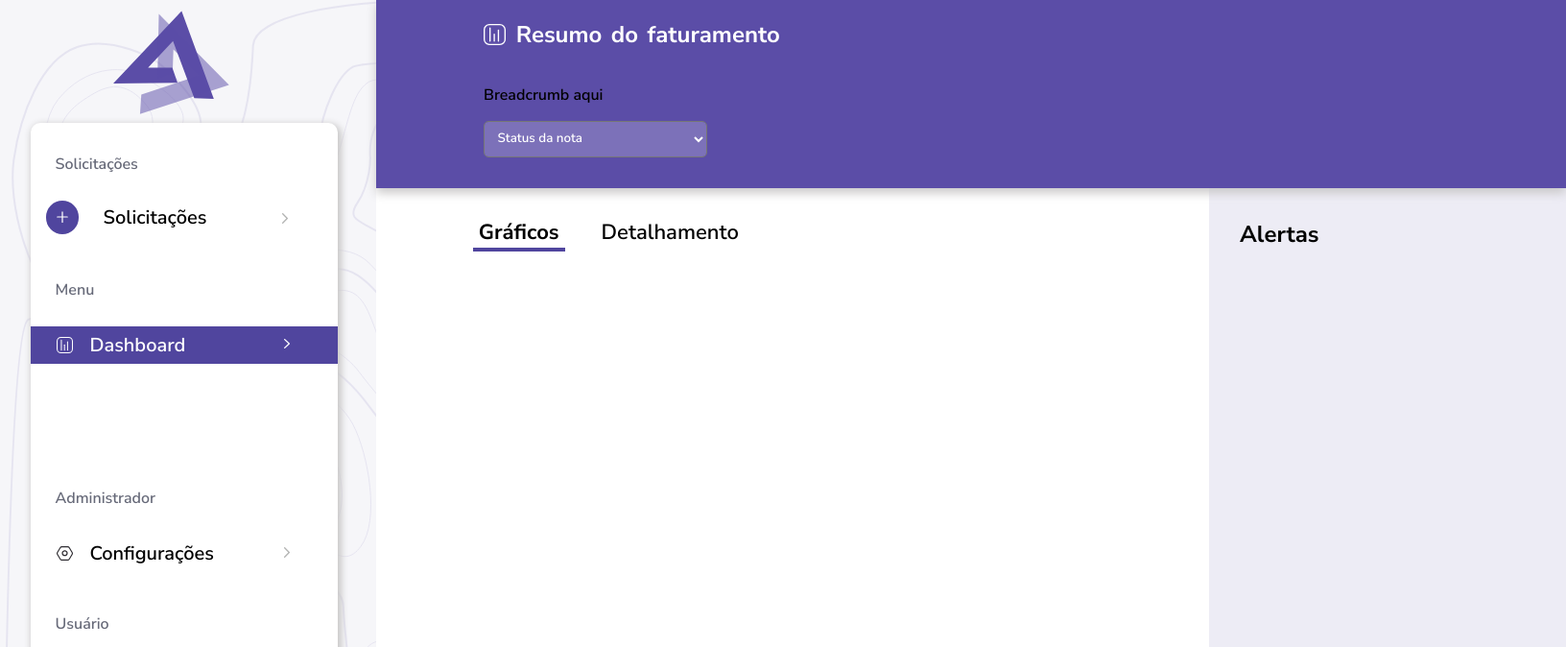
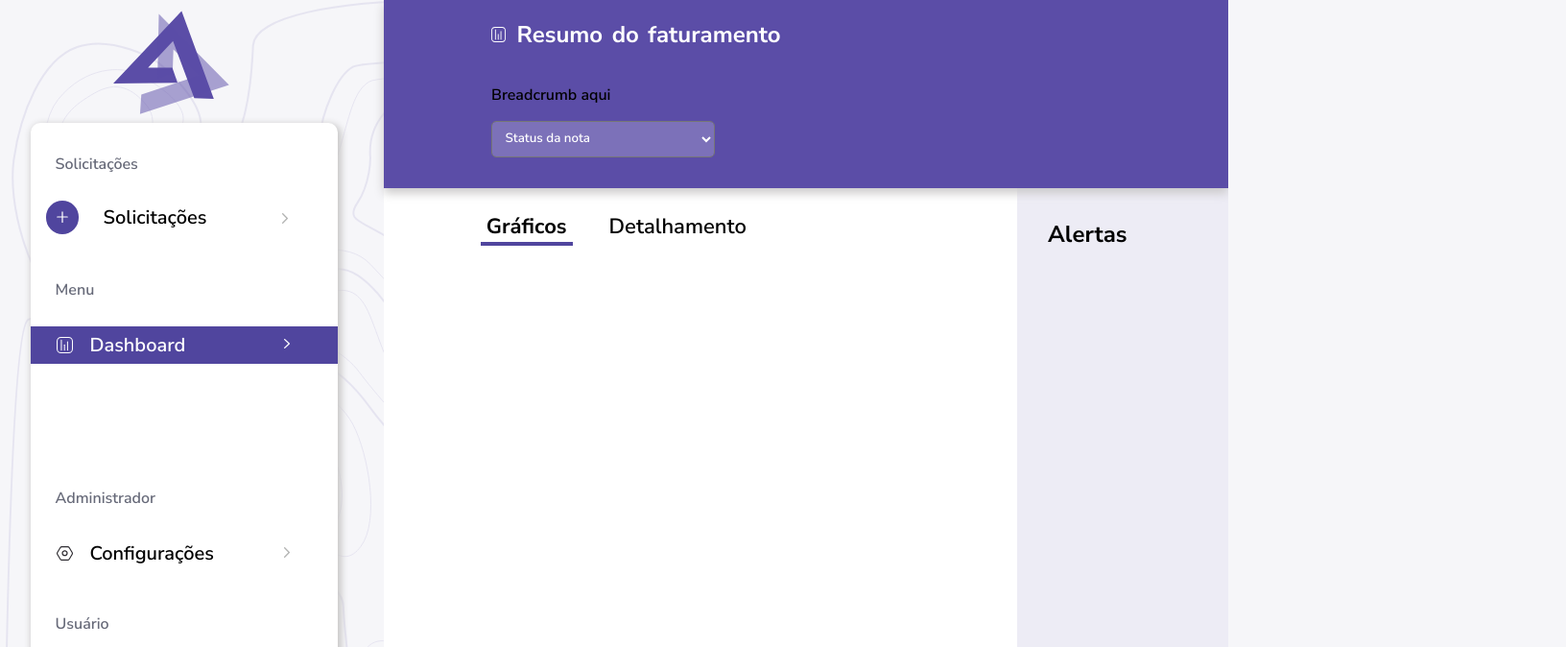
Before and after one commit to gentil-kadson/desafio-front-end, a React (Create React App) app: page /dashboard in a window 1280 px wide. Shown: the top 674 px of the page at 96% size, 1632 px wide, since content can reach past the window. Built offline with nearby package versions, Linux system fonts and the light colour scheme.

Commit message:
fixed responsive problems!

```diff
--- a/src/components/Alert.css
+++ b/src/components/Alert.css
@@ -1,8 +1,5 @@
 #warnings {
-    grid-column-start: 3;
-    grid-column-end: 4;
-    grid-row-start: 1;
-    grid-row-end: 3;
+    grid-area: alerts;
     background: #EDECF5 0% 0% no-repeat padding-box;
 }
 
--- a/src/components/DashboardLogo.module.css
+++ b/src/components/DashboardLogo.module.css
@@ -2,6 +2,7 @@
     width: 8rem;
     height: 8rem;
     margin: auto;
+    grid-area: logo;
 }
 
 .image {
--- a/src/components/DashboardNav.css
+++ b/src/components/DashboardNav.css
@@ -1,12 +1,9 @@
 #dashboard-nav {
-    grid-row-start: 0;
-    grid-row-end: 1;
-    grid-column-start: -4;
-    grid-column-end: 4;
     background-color: #5B4DA7;
     padding-bottom: 2rem;
     box-shadow: 0px 5px 10px rgb(201, 200, 200);
     z-index: 1;
+    grid-area: dashboardNav;
 }
 
 .aspects-header {
@@ -50,31 +47,3 @@ option {
     background-color: white;
     font-weight: bold;
 }
-
-/* img[alt="doritos1"], img[alt="doritos2"] {
-    position: absolute;
-}
-
-img[alt="doritos1"] {
-    right: 280px;
-    top: -130px;
-}
-
-img[alt="doritos2"] {
-    right: -480px;
-    top: -240px;
-} */
-
-/* @media (min-width=1280px) and (min-height: 720px) {
-    img[alt="doritos1"] {
-        right: 280px;
-        top: -130px;
-    }
-}
-
-@media (min-width=1920px) and (min-height=1080px) {
-    img[alt="doritos1"] {
-        right: 1100px;
-        top: -130px;
-    }
-} */
--- a/src/components/MainDashboard.css
+++ b/src/components/MainDashboard.css
@@ -1,25 +1,19 @@
 @import url('https://fonts.googleapis.com/css2?family=Nunito+Sans:wght@700&display=swap');
 
 .main-dashboard-container {
-    grid-column-start: -4;
-    grid-column-end: 3;
-    grid-row-start: 1;
-    grid-row-end: 3;
-    display: grid;
-    /* height: 100vh; */
-    height: 100%;
-    grid-template-rows: 0.2fr 1fr;
+    grid-area: mainDashboard;
     z-index: 0;
+    background-color: white;
 }
 
 .main-dashboard-header {
-    grid-row: 0 / 1;
     display: flex;
     align-items: center;
 }
 
 #graphic, #details {
-    margin: auto;
+    margin-top: 1.5rem;
+    margin-left: auto;
     font-size: 22px;
     border: none;
     background-color: white;
@@ -37,7 +31,5 @@
 
 hr {
     background-color: #00000029;
-    grid-row-start: 1;
-    grid-row-end: 2;
     width: 50rem;
 }
--- a/src/components/UserNav.css
+++ b/src/components/UserNav.css
@@ -7,8 +7,9 @@
     margin-left: 2rem;
     padding-top: 2rem;
     padding-bottom: 2rem;
-    grid-column-start: 0;
-    grid-column-end: 1;
+    /* grid-column-start: 0;
+    grid-column-end: 1; */
+    grid-area: userNav;
     border-radius: 10px;
     box-shadow: 2px 3px 7px 2px rgb(201, 200, 200);
 }
--- a/src/pages/Dashboard.css
+++ b/src/pages/Dashboard.css
@@ -1,16 +1,19 @@
 #content-container {
     display: grid;
-    grid-template-columns: 20% 80%;
+    grid-template-columns: 0.2fr 1fr;
+    gap: 3rem;
 }
 
 #dashboard {
     display: grid;
-    grid-column-start: 1;
-    grid-column-end: 3;
-    grid-row-start: -1;
-    grid-row-end: 3;
+    height: 100vh;
+    grid-template-columns: 3fr 1fr;
     grid-template-rows: 0.2fr 1fr;
-    grid-template-columns: 0.33fr 0.44fr 0.33fr;
-    background-color: white;
-    margin-left: 2.5rem;
+    grid-template-areas:
+    "dashboardNav dashboardNav"
+    "mainDashboard alerts";
 }
+
+.left-container {
+    width: fit-content;
+}
--- a/src/pages/Dashboard.jsx
+++ b/src/pages/Dashboard.jsx
@@ -12,8 +12,10 @@ import './Dashboard.css'
 function Dashboard() {
     return(
         <main id="content-container">
-            <DashboardLogo />
-            <UserNav />
+            <section className="left-container">
+                <DashboardLogo />
+                <UserNav />
+            </section>
             <section id="dashboard">
                 <DashboardNav />
                 <MainDashboard />
```
